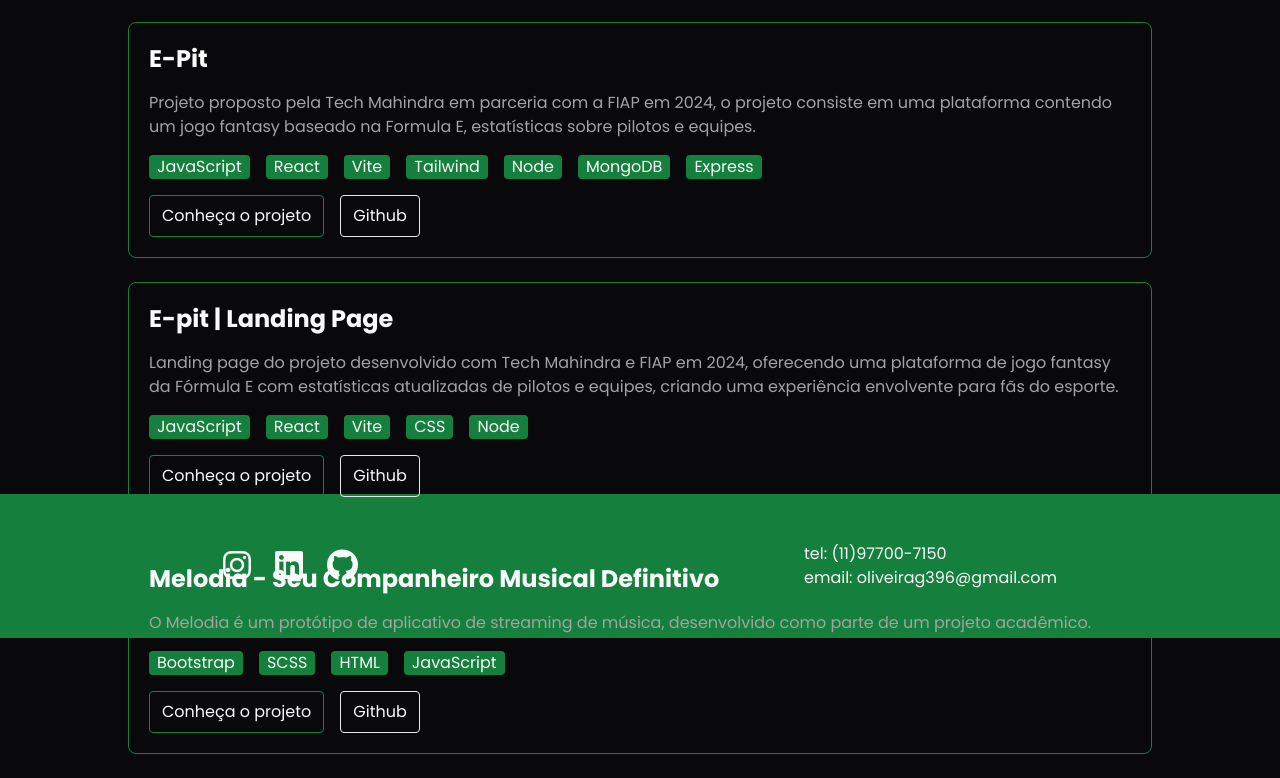
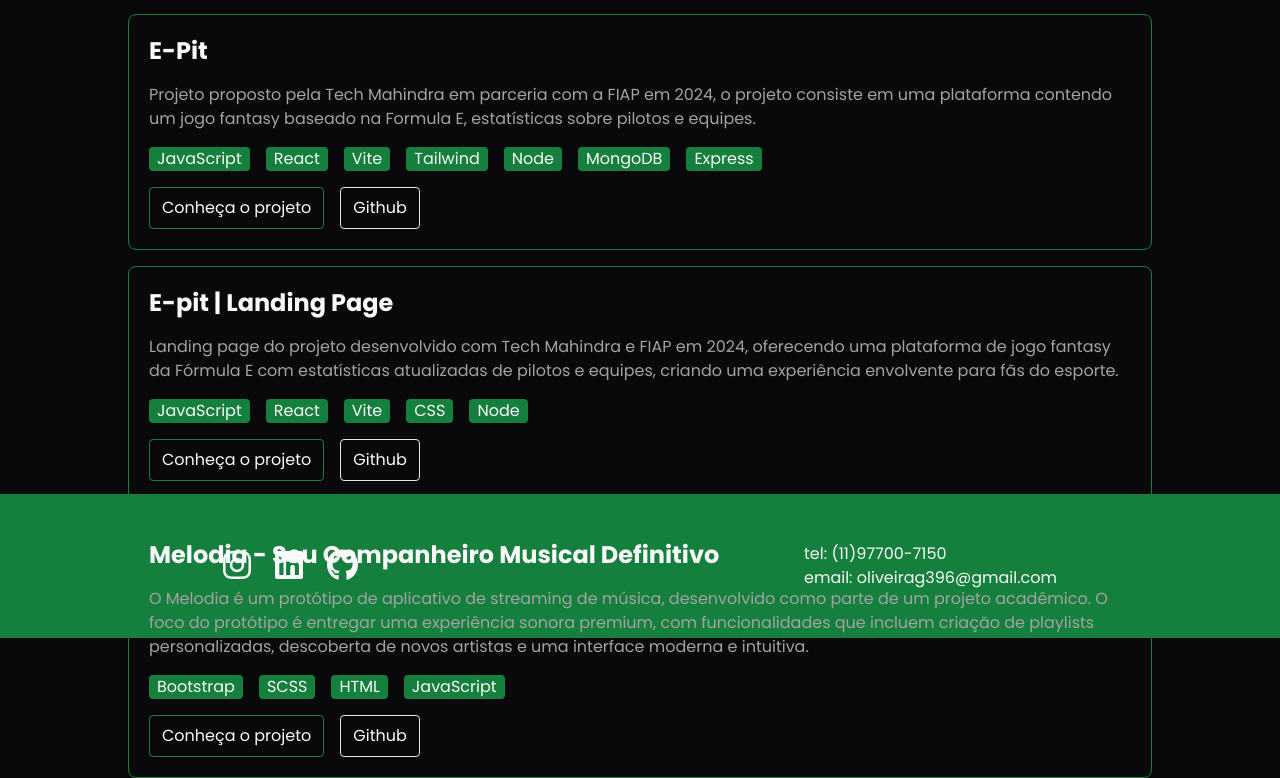
Before and after one commit to gab-gouvea/Portifolio, a React (Vite) app: page /projetos in a window 1280 px wide. Shown: the part 474-1252 px from the top of the page. Before the commit the page ends 1228 px from the top, so only its background shows below. Built offline with nearby package versions, Linux system fonts and the light colour scheme; a web font is replaced by a local one.

Commit message:
fix: footer

```diff
--- a/public/projetos.json
+++ b/public/projetos.json
@@ -22,7 +22,7 @@
   },
   {
     "nome": "Melodia - Seu Companheiro Musical Definitivo",
-    "desc": "O Melodia é um protótipo de aplicativo de streaming de música, desenvolvido como parte de um projeto acadêmico.",
+    "desc": "O Melodia é um protótipo de aplicativo de streaming de música, desenvolvido como parte de um projeto acadêmico. O foco do protótipo é entregar uma experiência sonora premium, com funcionalidades que incluem criação de playlists personalizadas, descoberta de novos artistas e uma interface moderna e intuitiva.",
     "tecs": [ "Bootstrap","SCSS","HTML","JavaScript"],
     "page": "https://miguelkapicius.github.io/CP05-Front/",
     "repo": "https://github.com/miguelkapicius/CP05-Front"
--- a/src/components/CardProjetos.jsx
+++ b/src/components/CardProjetos.jsx
@@ -13,7 +13,7 @@
 
   return (
     <>
-      <div className="space-y-6 ">
+      <div className="flex flex-col gap-4">
         {projetos.map((i) => (
           <div className="flex border border-green-700 rounded-lg flex-col p-5 space-y-4 max-w-5xl mx-auto">
             <h2 className="font-bold text-2xl">{i.nome}</h2>
```
